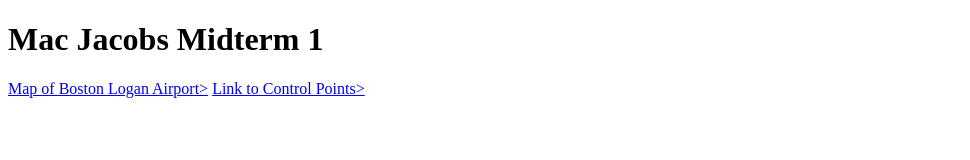
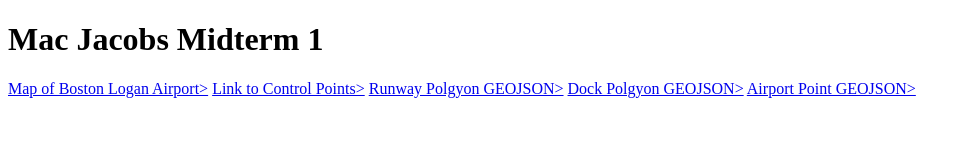
Before and after one commit to Macjacobs/Midterm1, a plain HTML site: page index.html in a window 1280 px wide. Shown: the whole page, without its empty margins (0-970 px from the left). Drawn offline with Linux system fonts and the light colour scheme.

Commit message:
Update index.html

```diff
--- a/index.html
+++ b/index.html
@@ -9,5 +9,8 @@
     <h1>Mac Jacobs Midterm 1</h1>
     <a href="./Midterm-Map.png"<h2>Map of Boston Logan Airport</h2>></a>
     <a href="https://raw.githubusercontent.com/Macjacobs/Midterm1/main/gcp_points.points"<h2>Link to Control Points</h2>></a>
+    <a href="https://raw.githubusercontent.com/Macjacobs/Midterm1/main/Runway_Polygon.geojson"<h2>Runway Polgyon GEOJSON</h2>></a>
+    <a href="https://raw.githubusercontent.com/Macjacobs/Midterm1/main/Dock_Polygon.geojson"<h2>Dock Polgyon GEOJSON</h2>></a>
+    <a href="https://raw.githubusercontent.com/Macjacobs/Midterm1/main/Airport.geojson"<h2>Airport Point GEOJSON</h2>></a>
 </body>
 </html>
```
